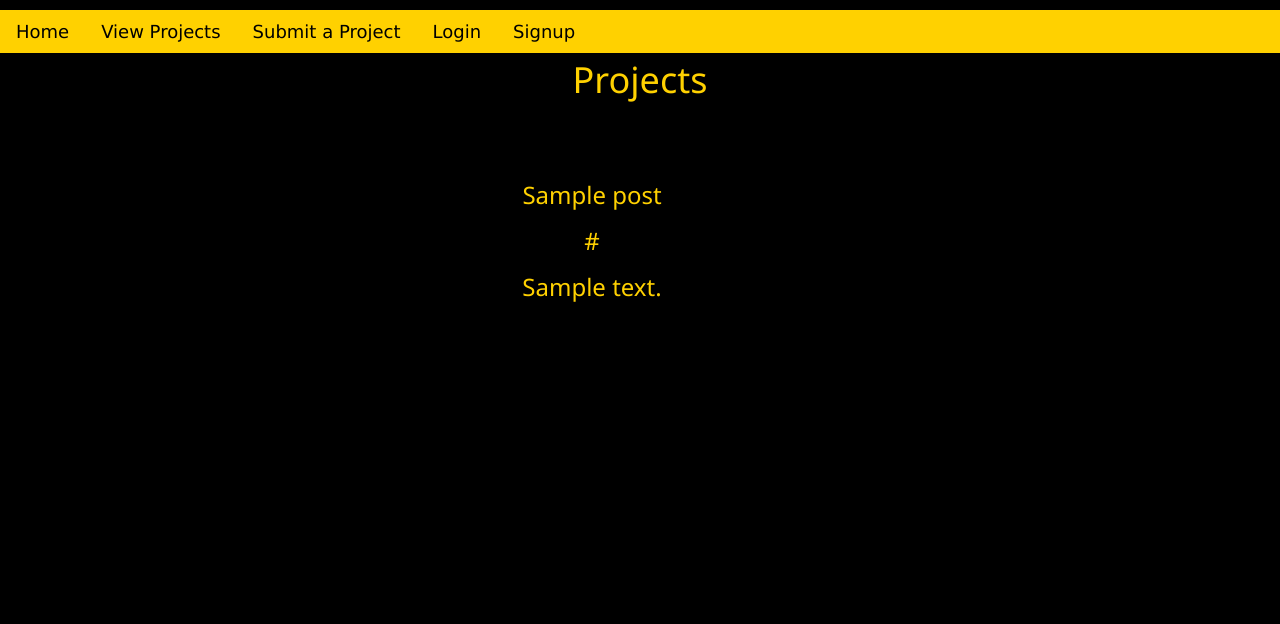
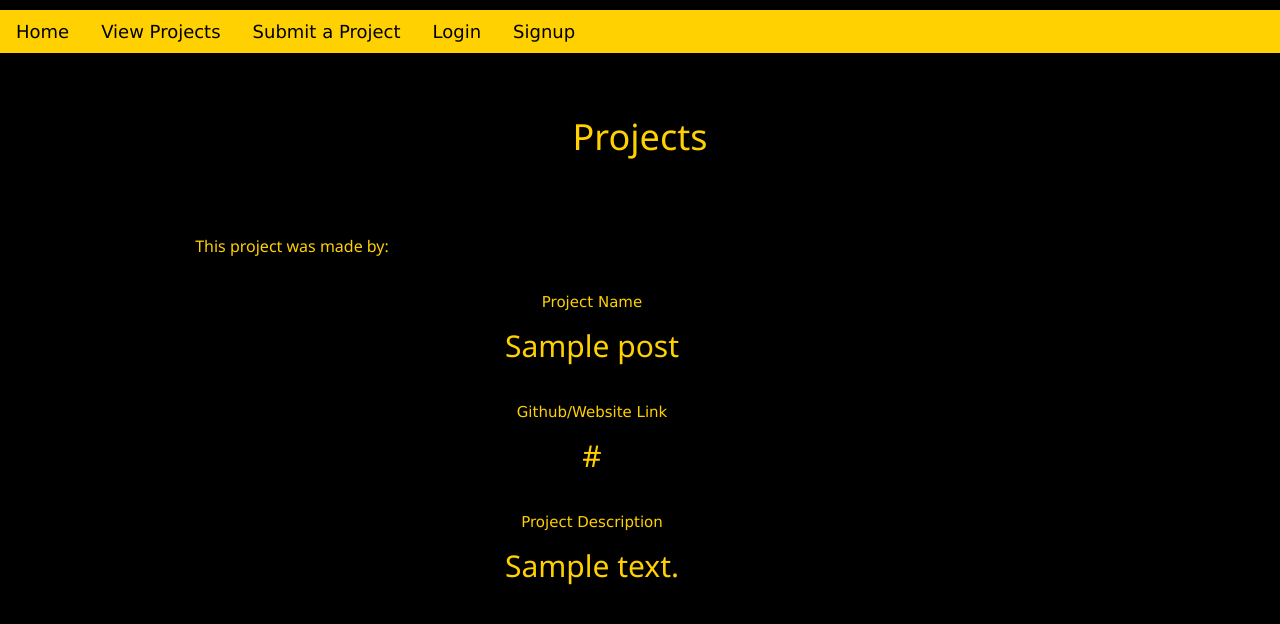
Before and after one commit to TheKing-coder68/Devcasr, a Flask app: page /projects in a window 1280 px wide. Shown: the top 624 px of the page. Run offline with Flask 2, Linux system fonts and the light colour scheme; a database or web service that is not in the repository returns one stand-in record (values such as "Sample title"); some libraries are stand-ins or nearby versions.

Commit message:
Fixed some minor things in the projects page.

```diff
--- a/static/project.css
+++ b/static/project.css
@@ -7,6 +7,17 @@ left:400px;
 color:#FFD100;
 padding-top: 50px;;
 }
+#user-name, #project-name{
+    position: relative;
+    right:300px;
+}
+h3{
+    font-size: 30px;
+}
 #big-text{
     color:#FFD100;
+    padding-top: 100px;
 }
+#labels{
+    font-size:15px;
+}
--- a/templates/projects.html
+++ b/templates/projects.html
@@ -2,13 +2,23 @@
 
 {% block content %}
 <link rel="stylesheet" href="static/project.css">
-<h1 id="big-text" align="center">Projects</h1>
+<h1 id="big-text" class=""align="center">Projects</h1>
+
 {% for project_names in project_name %}
 <div class=" project-cards w3-card" align="center" style="width:30%;">
+    <form>
+        <h6 id="user-name">This project was made by:</h6><br>
+        <label id="labels" for="project-name">Project Name</label>
+        <h3 name="project-name">{{project_names.Project_Name.capitalize()}}</h3><br>
 
-    <h3>{{project_names.Project_Name.capitalize()}}</h3>
-    <h3>{{project_names.Github_Link.capitalize()}}</h3>
-    <h3>{{project_names.Project_Description.capitalize()}}</h3>
+        <label id="labels" for="github-link">Github/Website Link</label>
+        <h3 name="github-link"> {{project_names.Github_Link.capitalize()}}</h3><br>
+
+        <label id="labels" for="project-description">Project Description</label>
+        <h3 name="project-description"> {{project_names.Project_Description.capitalize()}}</h3>
+
+    </form>
 </div>
 {% endfor  %}
+
 {% endblock %}
```
